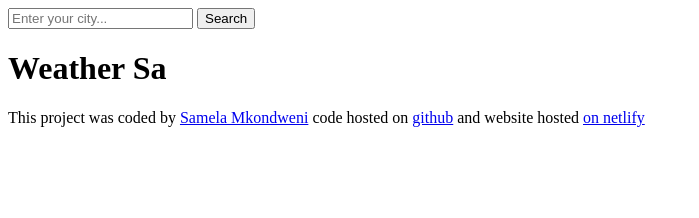
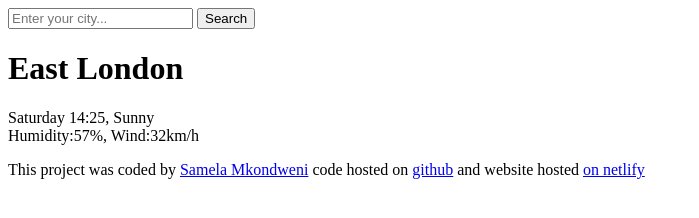
Before and after one commit to Samela1209/Isimosezulu, a plain HTML site: page index.html in a window 1280 px wide. Shown: the whole page, without its empty margins (0-699 px from the left). Drawn offline with Linux system fonts and the light colour scheme.

Commit message:
Added main and header

```diff
--- a/index.html
+++ b/index.html
@@ -14,8 +14,12 @@
     </header>
     <main>
     <h1>
-        Weather Sa
+        East London
     </h1>
+    <p>
+        Saturday 14:25, Sunny</br>
+        Humidity:57%, Wind:32km/h
+    </p>
     </main>
     <footer>
         This project was coded by
```
